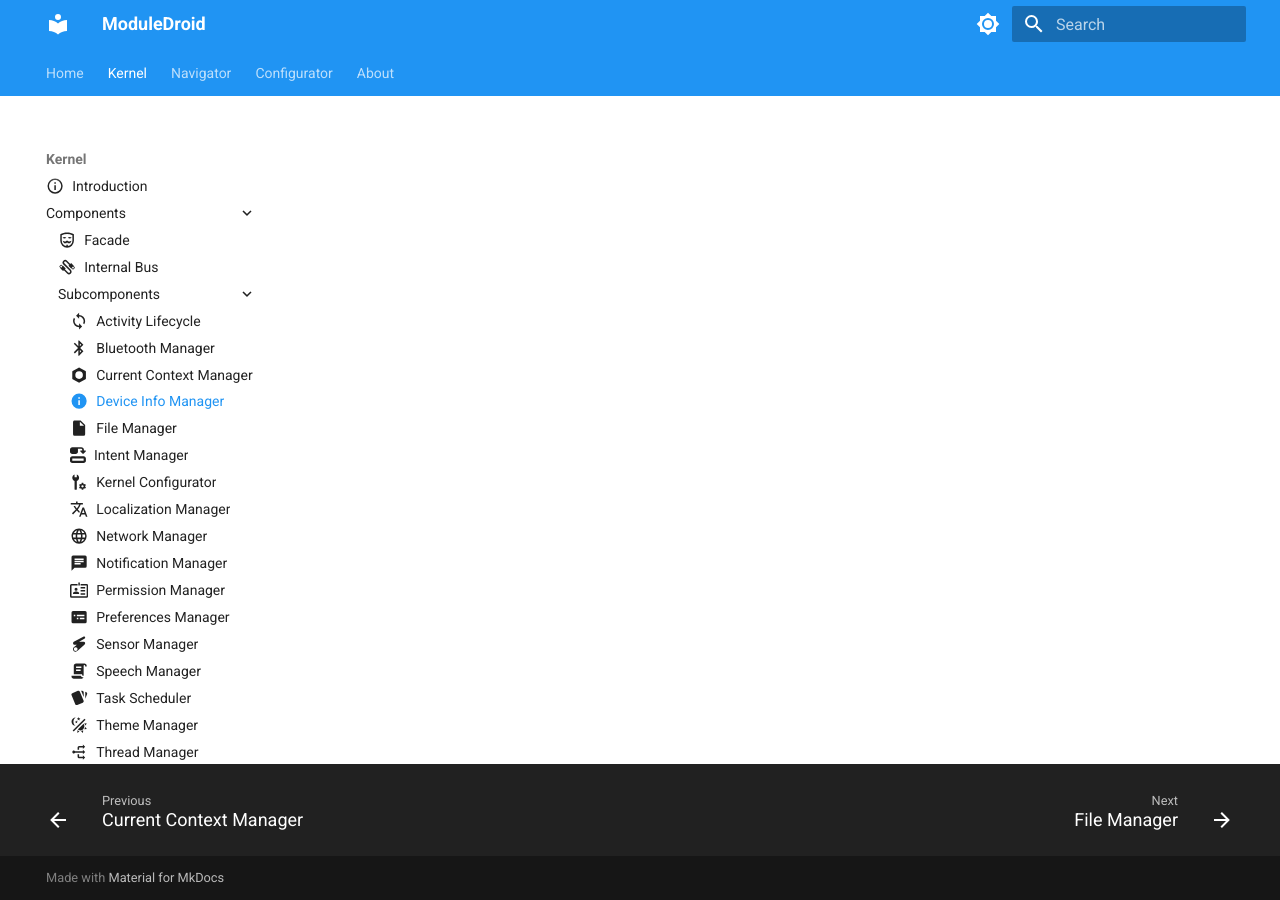
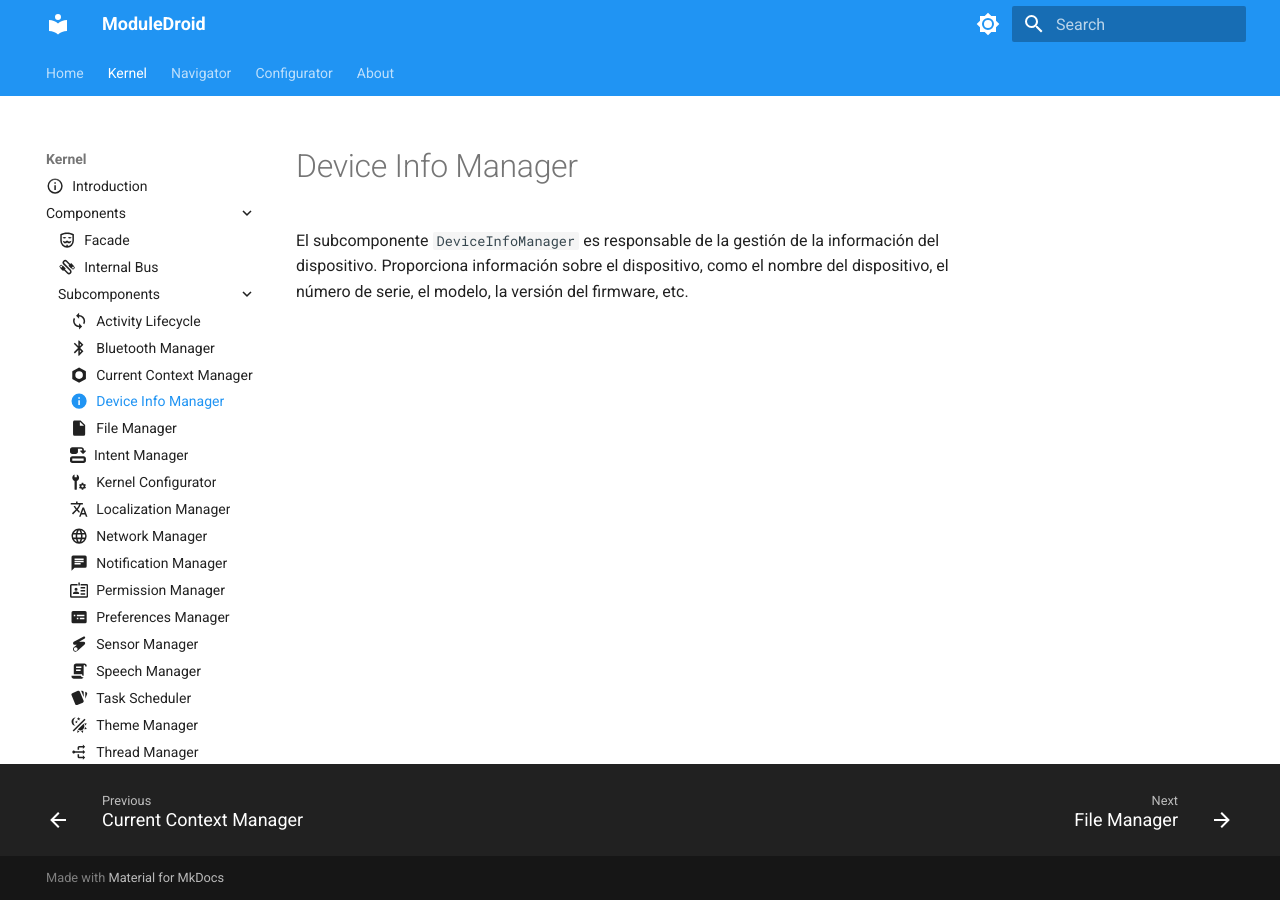
Before and after one commit to agp221-ua/ModuleDroid-Doc, an MkDocs documentation site: the page built from docs/kernel/components/subcomponents/device_info_manager.md, in a window 1280 px wide. Built offline with MkDocs 1.6.1 and Material for MkDocs 9.7.7, drawn with Linux system fonts in a browser that asks for light colours.

Commit message:
Device info manager

```diff
--- a/docs/kernel/components/subcomponents/device_info_manager.md
+++ b/docs/kernel/components/subcomponents/device_info_manager.md
@@ -2,4 +2,8 @@
 icon: material/information
 ---
 
-#
+# Device Info Manager
+
+El subcomponente `DeviceInfoManager` es responsable de la gestión de la información del dispositivo. Proporciona
+información sobre el dispositivo, como el nombre del dispositivo, el número de serie, el modelo, la versión del firmware,
+etc.
```
